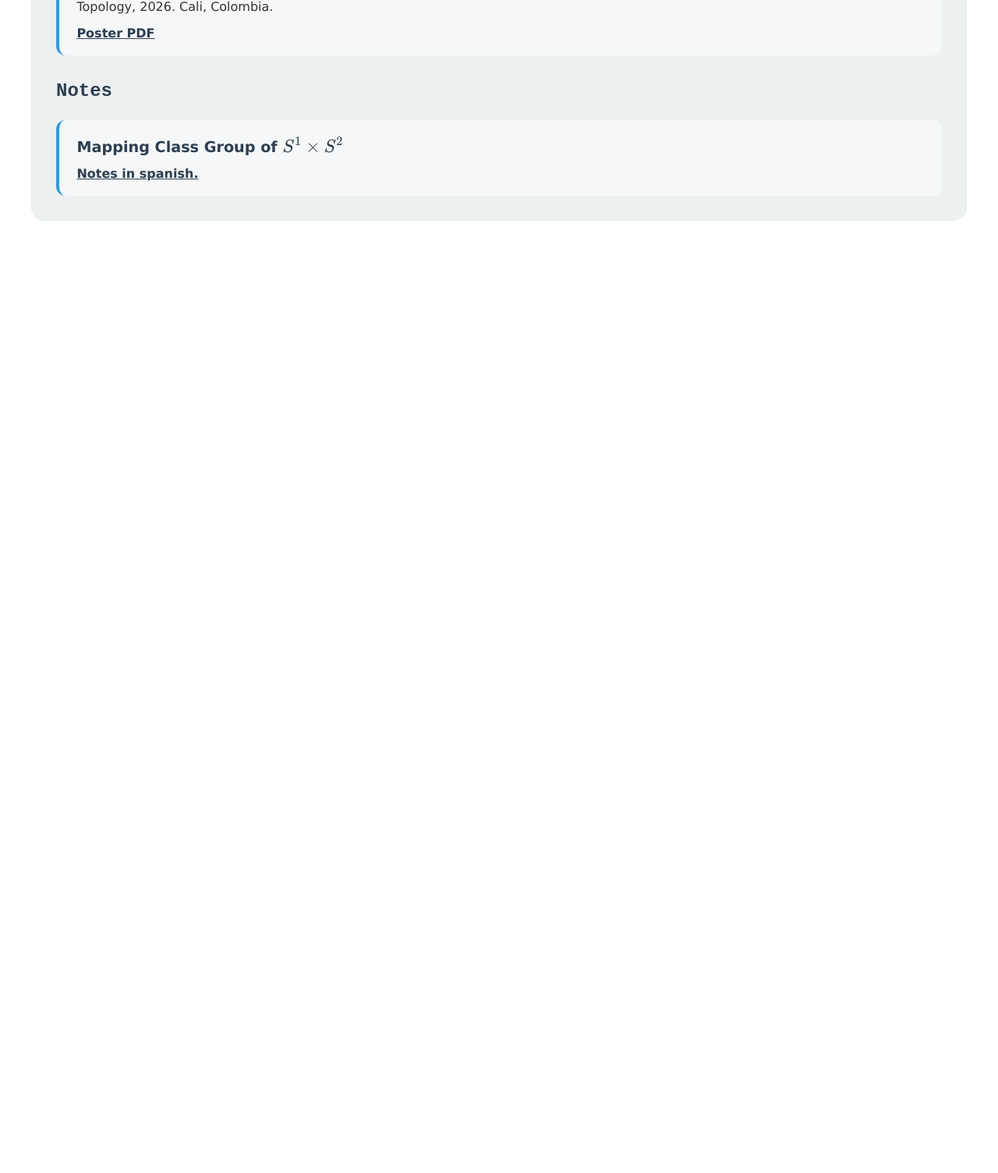
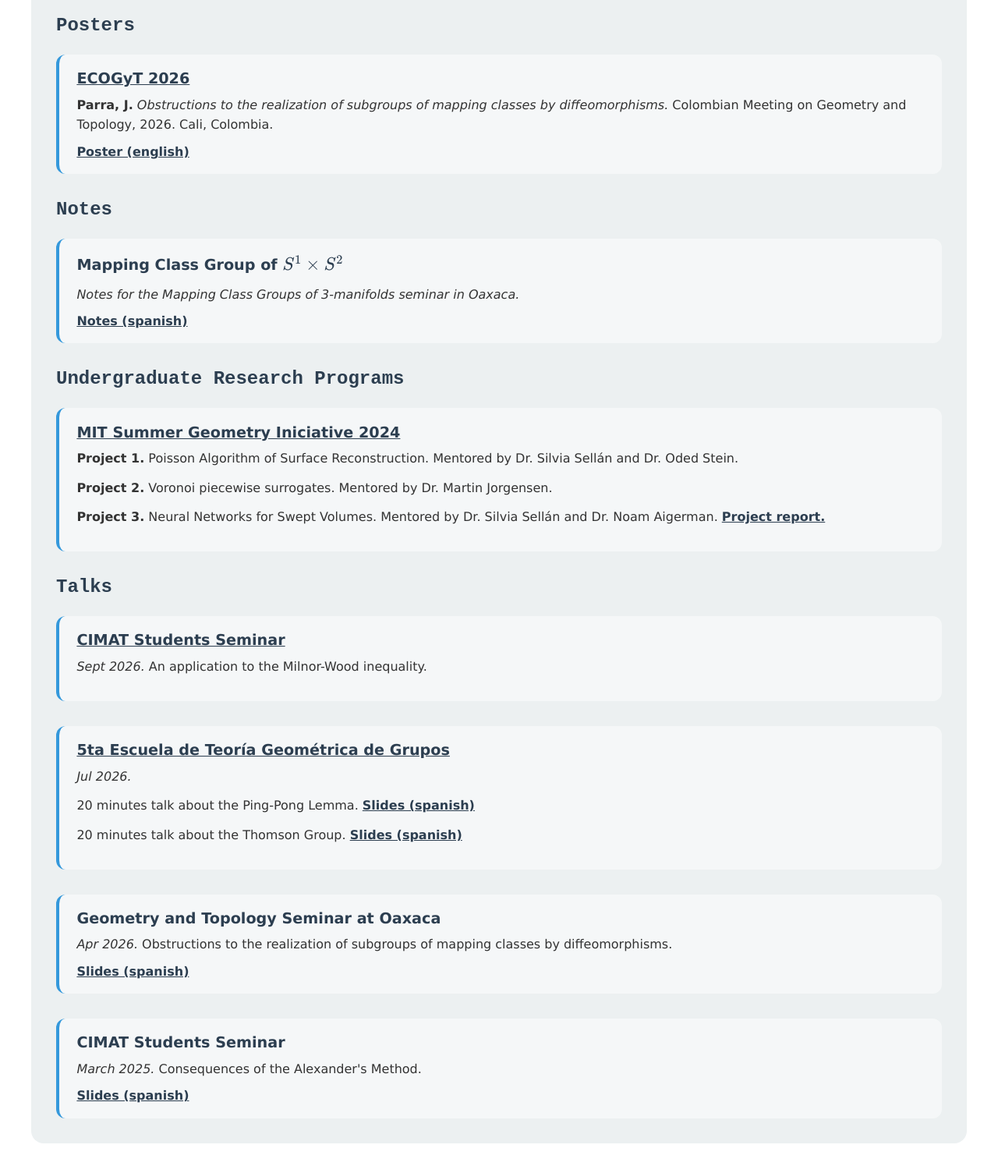
Before and after one commit to juamnito/Juan-Parra-Math, a plain HTML site: page index.html in a window 1280 px wide. Shown: the part 1235-2739 px from the top of the page at 78% size. Before the commit the page ends 1566 px from the top, so only its background shows below. Drawn offline with nearby package versions, Linux system fonts and the light colour scheme.

Commit message:
Talks Updates

```diff
--- a/index.html
+++ b/index.html
@@ -57,11 +57,23 @@
                 <li class="publication-item">
                     <h4>Topological aspects of symmetries in surfaces (spanish)</h4>
                     <p>
-                        <strong>Morales, I., & Parra, J.</strong> <em>Aspectos topológicos de las simetrías en superficies.</em>
+                        <strong>Parra, J. A., & Morales, I.</strong> (2025). <em>Aspectos topológicos de las simetrías en superficies.</em> CUBO (Temuco), 27(2), 411-459.
                     </p>
                     <a href="https://cubo.ufro.cl/index.php/cubo/issue/view/245" target="_blank" rel="noopener noreferrer">
-                        Spanish survey uploaded at CUBO (Universidad de la Frontera)
+                        CUBO 2025 (spanish)
                     </a>
+                </li>
+                <li class="publication-item">
+                    <h4>
+                        <a href="https://www.fields.utoronto.ca/activities/23-24/2023-FUSRP" target="_blank" rel="noopener noreferrer">
+                        FIELDS Undergraduate Summer Research Program 2023</a>
+                    </h4>
+                    <p>
+                        Predicting Machine Translation Performance on Low-Resource Languages: The Role of Domain Similarity (Khiu et al., Findings 2024)
+
+                    </p>
+                    <a href="https://aclanthology.org/2024.findings-eacl.100/" target="_blank" rel="noopener noreferrer"> EACL 2024,</a>
+                    <a href="https://aclanthology.org/2024.findings-eacl.100/" target="_blank" rel="noopener noreferrer"> Arxiv</a>
                 </li>
             </ul>
         </div>
@@ -70,12 +82,14 @@
             <h3>Posters</h3>
             <ul class="publication-list">
                 <li class="publication-item">
-                    <h4>ECOGyT 2026</h4>
+                    <h4>
+                        <a href="https://www.ecogyt.com/" target="_blank" rel="noopener noreferrer"> ECOGyT 2026 </a>
+                    </h4>
                     <p>
                         <strong>Parra, J.</strong> <em>Obstructions to the realization of subgroups of mapping classes by diffeomorphisms.</em>
                         Colombian Meeting on Geometry and Topology, 2026. Cali, Colombia.
                     </p>
-                    <a href="docs/Research/Posters/Poster-Non-lifting-Juan-Armando-Parra-Flores.pdf" target="_blank" rel="noopener noreferrer"> Poster PDF
+                    <a href="docs/Research/Posters/Poster-Non-lifting-Juan-Armando-Parra-Flores.pdf" target="_blank" rel="noopener noreferrer"> Poster (english)
                     </a>
                 </li>
             </ul>
@@ -86,7 +100,99 @@
             <ul class="publication-list">
                 <li class="publication-item">
                     <h4>Mapping Class Group of \(S^1 \times S^2\)</h4>
-                    <a href="docs/Research/Notes/NotasCálculodeMod(S2xS1)extendido.pdf" target="_blank" rel="noopener noreferrer"> Notes in spanish.
+                    <p>
+                        <em>Notes for the Mapping Class Groups of 3-manifolds seminar in Oaxaca.</em>
+                    </p>
+                    <a href="docs/Research/Notes/NotasCálculodeMod(S2xS1)extendido.pdf" target="_blank" rel="noopener noreferrer"> Notes (spanish)
+                    </a>
+                </li>
+            </ul>
+        </div>
+
+        <div class="research-group">
+            <h3>Undergraduate Research Programs</h3>
+            <ul class="publication-list">
+                <li class="publication-item">
+                    <h4>
+                        <a href="https://sgi.mit.edu/" target="_blank" rel="noopener noreferrer"> MIT Summer Geometry Iniciative 2024 </a>
+                    </h4>
+                    <p>
+                        <strong>Project 1.</strong> Poisson Algorithm of Surface Reconstruction. Mentored by Dr. Silvia Sellán and Dr. Oded Stein.
+                    </p>
+                    <p>
+                        <strong>Project 2.</strong> Voronoi piecewise surrogates. Mentored by Dr. Martin Jorgensen.
+                    </p>
+                    <p>
+                        <strong>Project 3.</strong> Neural Networks for Swept Volumes. Mentored by Dr. Silvia Sellán and Dr. Noam Aigerman.
+                            <a href="https://summergeometry.org/sgi2024/" target="_blank" rel="noopener noreferrer"> Project report.</a>
+                    </p>
+                    </a>
+                </li>
+            </ul>
+        </div>
+
+
+        <div class="research-group">
+            <h3>Talks</h3>
+            <ul class="publication-list">
+                <li class="publication-item">
+                    <h4><a href="https://sites.google.com/cimat.mx/se-posgrados-cimat/inicio" target="_blank" rel="noopener noreferrer">CIMAT Students Seminar</a></h4>
+                    <p>
+                        <em>Sept 2026.</em>
+                        An application to the Milnor-Wood inequality.
+                    </p>
+                </li>
+            </ul>
+        </div>
+
+        <div class="research-group">
+            <ul class="publication-list">
+                <li class="publication-item">
+                    <h4><a href="https://matmor.unam.mx/5etgg/" target="_blank" rel="noopener noreferrer">5ta Escuela de Teoría Geométrica de Grupos</a></h4>
+                    <div>
+                        <p>
+                            <em>Jul 2026.</em>
+                        </p>
+                        <p>
+                            20 minutes talk about the Ping-Pong Lemma.
+                            <a href="docs/Research/Talks/Ping-Pong-Lemma.pdf" target="_blank" rel="noopener noreferrer"> Slides (spanish)</a>
+                        </p>
+                    </div>
+                    <div>
+                        <p>
+                            20 minutes talk about the Thomson Group.
+                            <a href="docs/Research/Talks/Thomson-Group.pdf" target="_blank" rel="noopener noreferrer"> Slides (spanish) </a>
+                        </p>
+                    </div>
+                </li>
+            </ul>
+        </div>
+
+
+        <div class="research-group">
+            <ul class="publication-list">
+                <li class="publication-item">
+                    <h4>Geometry and Topology Seminar at Oaxaca</h4>
+                    <p>
+                        <em>Apr 2026.</em>
+                        Obstructions to the realization of subgroups of mapping classes by diffeomorphisms.
+                    </p>
+                    <a href="docs/Research/Talks/presentacion-GATO.pdf"
+                    target="_blank" rel="noopener noreferrer"> Slides (spanish)
+                    </a>
+                </li>
+            </ul>
+        </div>
+
+        <div class="research-group">
+            <ul class="publication-list">
+                <li class="publication-item">
+                    <h4>CIMAT Students Seminar</h4>
+                    <p>
+                        <em>March 2025.</em>
+                        Consequences of the Alexander's Method.
+                    </p>
+                    <a href="docs/Research/Talks/metodo-de-alexander.pdf" target="_blank" rel="noopener noreferrer"> Slides (spanish)
                     </a>
                 </li>
             </ul>
```
Also changed, not shown: 4 other files.
